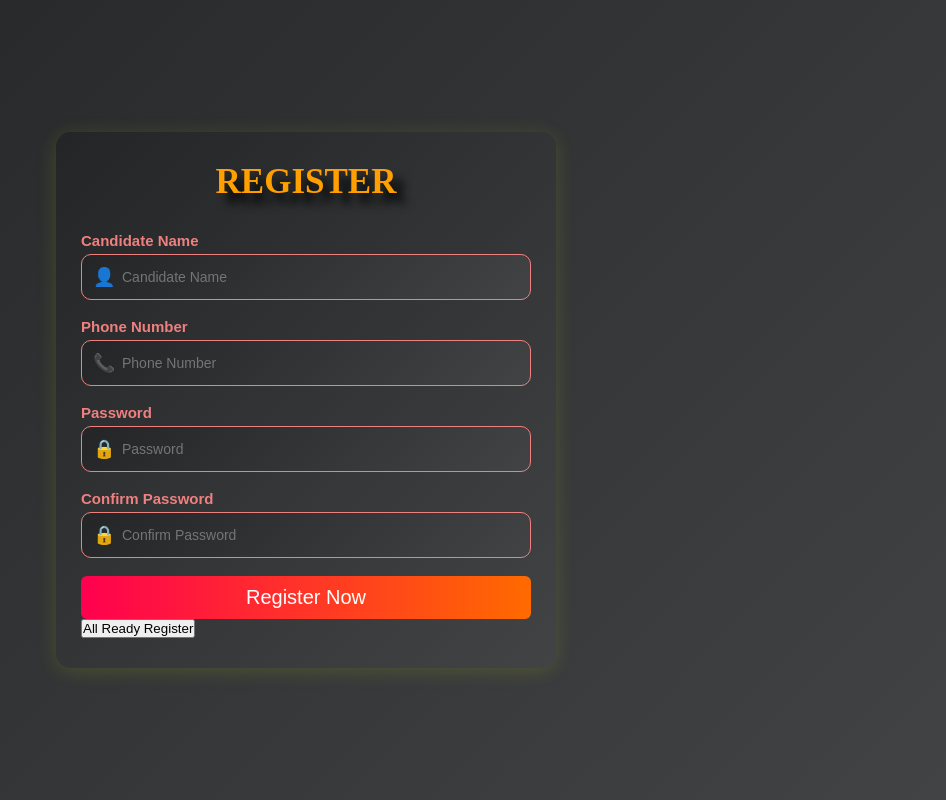
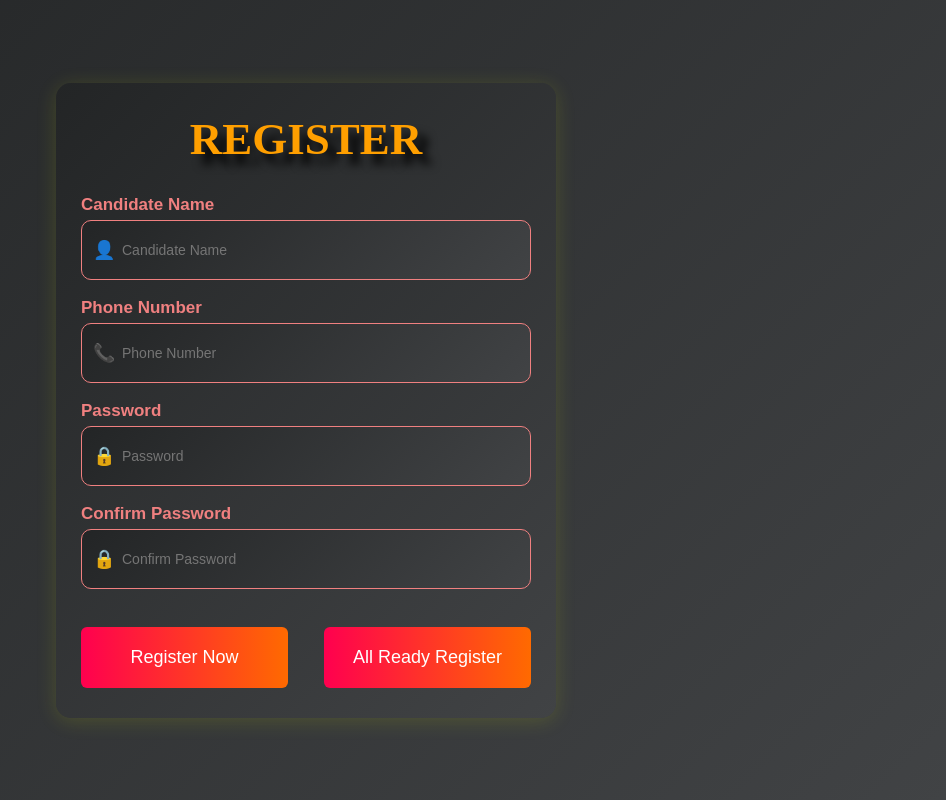
Before and after one commit to rohit8044/ff-project, a React app: page /register in a window 1280 px wide. Shown: the whole page, without its empty margins (334-1280 px from the left). Built offline with nearby package versions, Linux system fonts and the light colour scheme; the HTML template or start-up script is replaced by a standard one.

Commit message:
Update Registerpage.css

```diff
--- a/src/Registerpage.css
+++ b/src/Registerpage.css
@@ -26,12 +26,12 @@
   text-align: center;
   color: #ff9f00;
   font-family: 'Orbitron',ans-serif;
-  font-size: 35px;
+  font-size: 45px;
   margin-bottom: 30px;
   text-shadow: 10px 10px 10px black;
 }
 .regbox label {
-  font-size: 15px;
+  font-size: 17px;
   font-weight: 600;
   margin-bottom: 5px;
   display: block;
@@ -52,7 +52,7 @@
 }
 .inputbox input {
   width: 100%;
-  padding: 14px 14px 14px 40px;
+  padding: 21px 21px 21px 40px;
   border-radius: 10px;
   border: 1px solid lightcoral;
   font-size: 14px;
@@ -67,9 +67,21 @@
   box-shadow: 0px 0px 6px rgba(30, 221, 13, 0.3);
 }
 .regbox .registerbtn{
-  width: 100%;
-  font-size: 20px;
-  padding:10px;
+  width: 46%;
+  font-size: 18px;
+  padding:20px;
+  margin-top: 20px;
+  border-radius: 6px;
+  border: none;
+  background:linear-gradient(90deg,#ff004f,#ff6a00);  cursor: pointer;
+  color: white;
+}
+.regbox .allready{
+  float: right;
+  width: 46%;
+  margin-top: 20px;
+  font-size: 18px;
+  padding:20px;
   border-radius: 6px;
   border: none;
   background:linear-gradient(90deg,#ff004f,#ff6a00);  cursor: pointer;
@@ -84,8 +96,11 @@
   border: none;
   color: whitesmoke;
 }
+.regbox .allready:hover{
+  transform: scale(1.03);
+}
 .regbox .registerbtn:hover{
-  transform: scale(1.02);
+  transform: scale(1.03);
 }
 .errormessa{
   margin-bottom: 15px;
```
